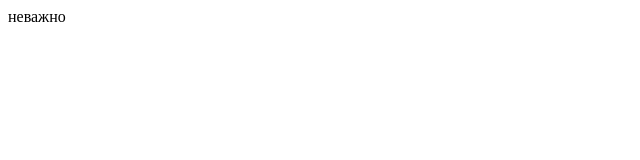
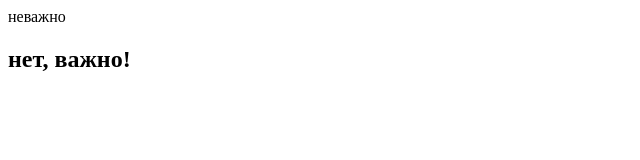
Before and after one commit to GlebGlebov2/4rep, a plain HTML site: page index.html in a window 1280 px wide. Shown: the whole page, without its empty margins (0-640 px from the left). Drawn offline with Linux system fonts and the light colour scheme.

Commit message:
Update index.html

```diff
--- a/index.html
+++ b/index.html
@@ -8,5 +8,6 @@
 </head>
 <body>
     <span>неважно</span>
+    <h2>нет, важно!</h2>
 </body>
 </html>
```
